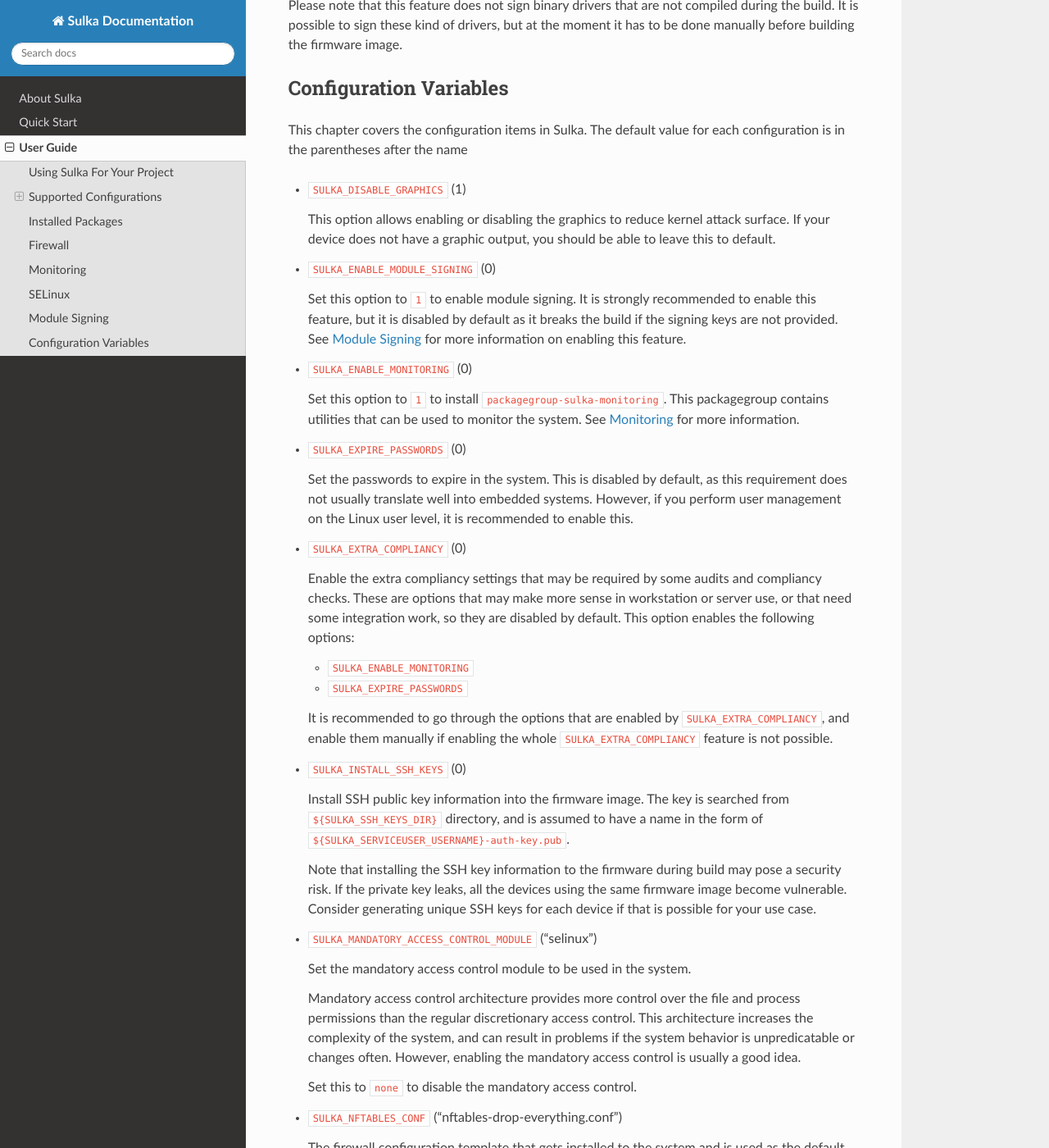
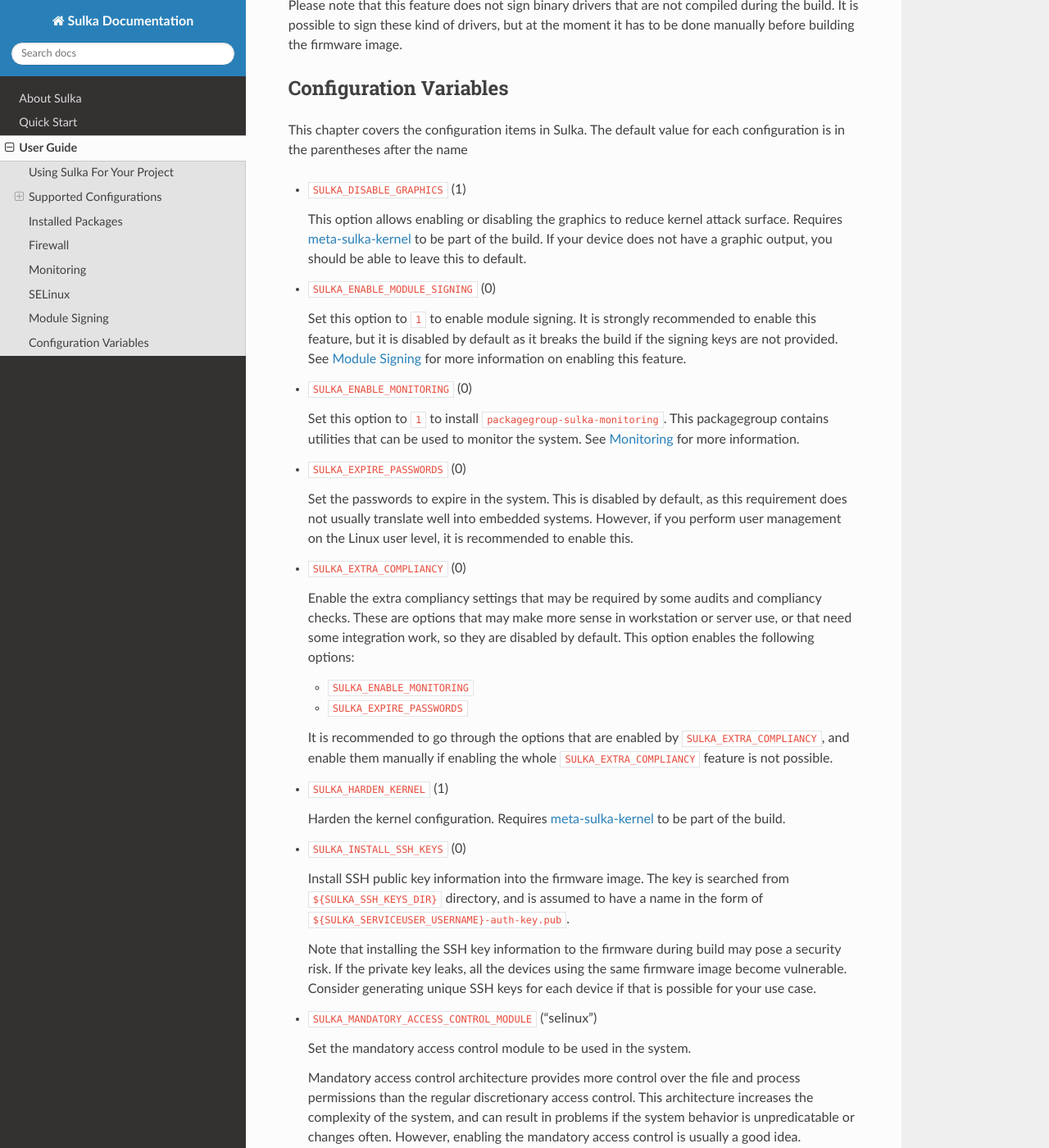
Before and after one commit to AltidSec/sulka-docs, a Sphinx documentation site: the page built from source/user-guide.rst, in a window 1280 px wide and 1400 px high, scrolled down 4617 px. Shown: the whole window at 82% size. Built offline with Sphinx 7.4.7 and the Read the Docs theme 3.1.0, drawn with Linux system fonts in a browser that asks for light colours.

Commit message:
about,user-guide: Add meta-sulka-kernel info

```diff
--- a/source/about.rst
+++ b/source/about.rst
@@ -28,6 +28,11 @@
   This repository is the distro part of the Sulka.
   It defines the packages that get installed into the user space, and the hardening configurations for the packages.
 
+* `meta-sulka-kernel <https://codeberg.org/AltidSec/meta-sulka-kernel>`_
+
+  This repository is the kernel configuration part of the Sulka.
+  It contains kernel metadata for creating a hardened kernel.
+
 * `Sulka documentation <https://codeberg.org/AltidSec/sulka-docs>`_
 
   This is the documentation repository for Sulka.
--- a/source/user-guide.rst
+++ b/source/user-guide.rst
@@ -193,6 +193,7 @@
 * ``SULKA_DISABLE_GRAPHICS`` (1)
 
   This option allows enabling or disabling the graphics to reduce kernel attack surface.
+  Requires `meta-sulka-kernel <https://codeberg.org/AltidSec/meta-sulka-kernel>`_ to be part of the build.
   If your device does not have a graphic output, you should be able to leave this to default.
 
 * ``SULKA_ENABLE_MODULE_SIGNING`` (0)
@@ -223,6 +224,10 @@
   * ``SULKA_EXPIRE_PASSWORDS``
 
   It is recommended to go through the options that are enabled by ``SULKA_EXTRA_COMPLIANCY``, and enable them manually if enabling the whole ``SULKA_EXTRA_COMPLIANCY`` feature is not possible.
+
+* ``SULKA_HARDEN_KERNEL`` (1)
+
+  Harden the kernel configuration. Requires `meta-sulka-kernel <https://codeberg.org/AltidSec/meta-sulka-kernel>`_ to be part of the build.
 
 * ``SULKA_INSTALL_SSH_KEYS`` (0)
 
```
